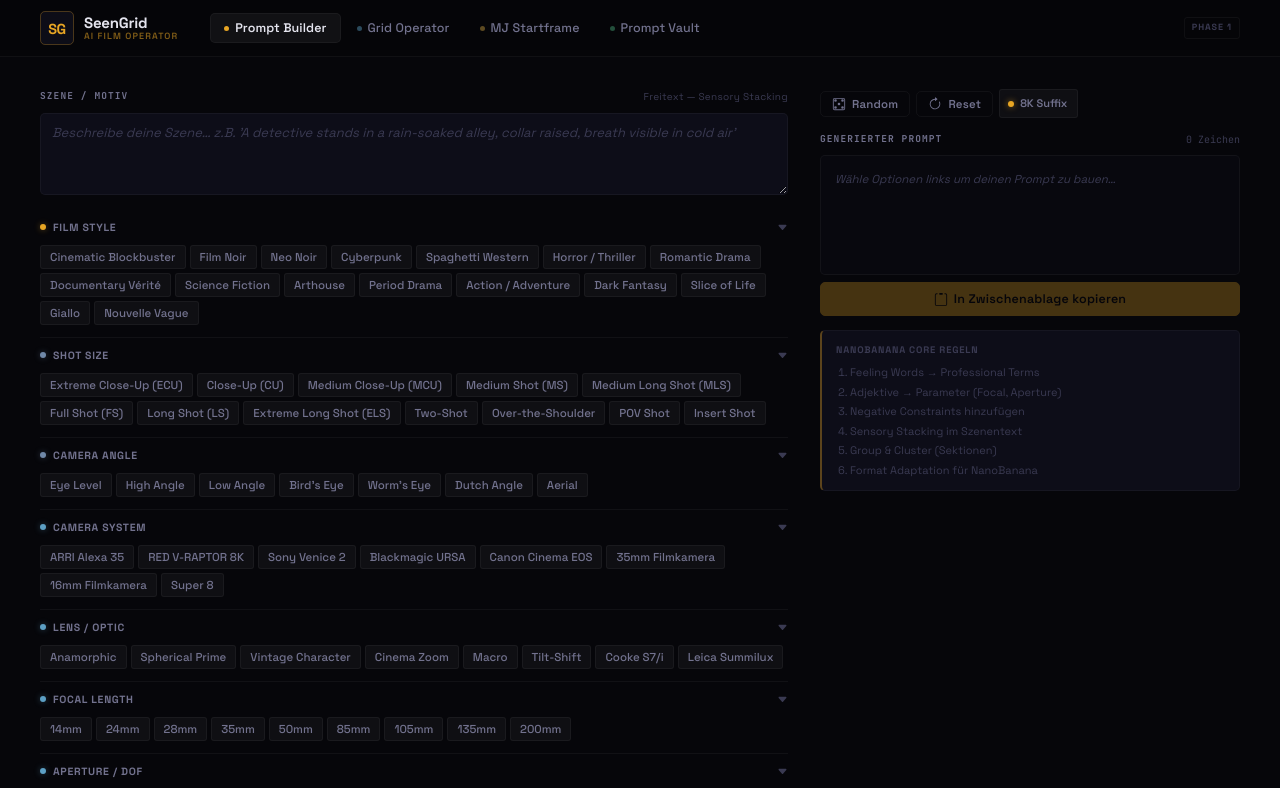
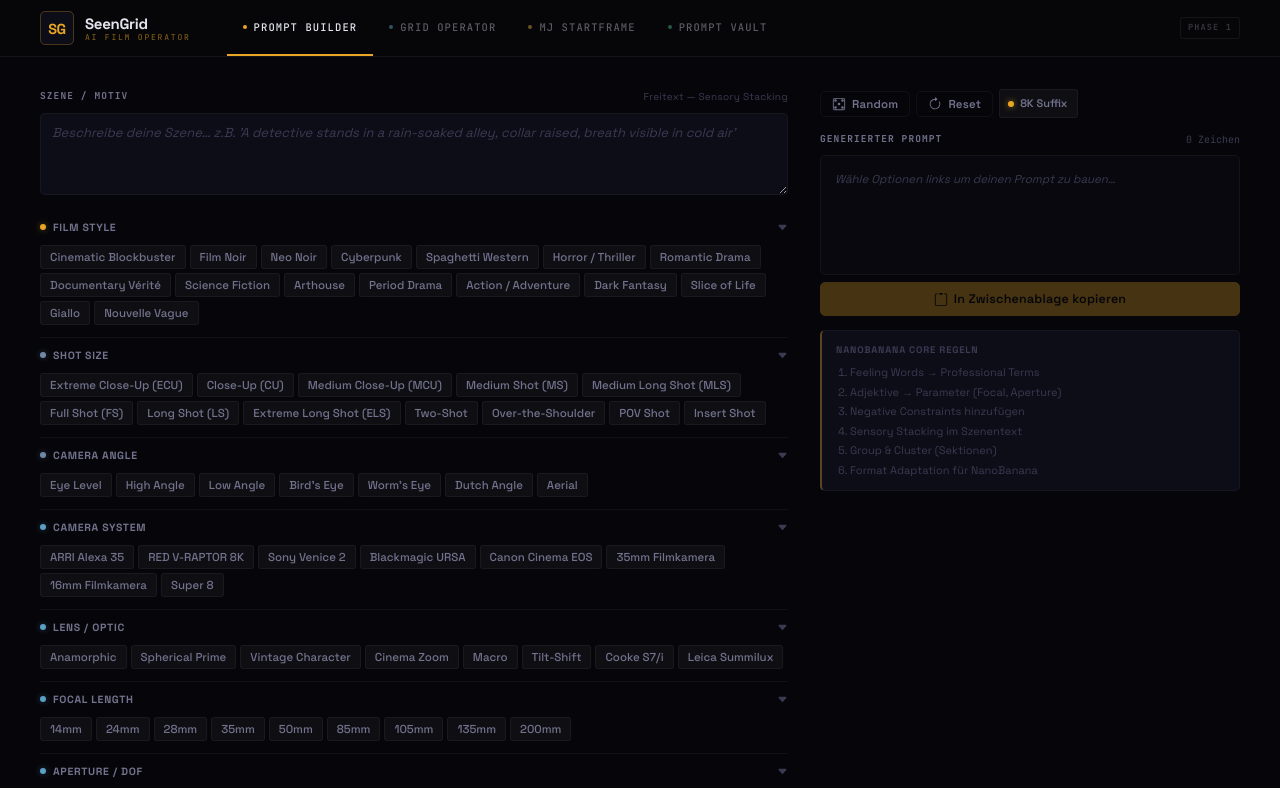
Before and after one commit to n4wmachine/SeenGrid, a React (Vite) app: page / in a window 1280 px wide. Shown: the top 788 px of the page. Built offline with nearby package versions, Linux system fonts and the light colour scheme.

Commit message:
redesign: tabs — JetBrains Mono uppercase, gold underline, no box active state

```diff
--- a/src/components/layout/Header.css
+++ b/src/components/layout/Header.css
@@ -2,10 +2,10 @@
   position: sticky;
   top: 0;
   z-index: 200;
-  background: rgba(6,6,9,0.94);
-  border-bottom: 1px solid var(--b-subtle);
-  backdrop-filter: blur(14px);
-  -webkit-backdrop-filter: blur(14px);
+  background: #060609;
+  border-bottom: 1px solid rgba(255,255,255,0.06);
+  backdrop-filter: blur(20px);
+  -webkit-backdrop-filter: blur(20px);
 }
 
 .sg-header__inner {
@@ -15,14 +15,14 @@
   height: 56px;
   display: flex;
   align-items: center;
-  gap: 32px;
+  gap: 36px;
 }
 
 /* ── Logo ── */
 .sg-logo {
   display: flex;
   align-items: center;
-  gap: 10px;
+  gap: 11px;
   flex-shrink: 0;
   text-decoration: none;
 }
@@ -37,75 +37,76 @@
 .sg-logo__text {
   display: flex;
   flex-direction: column;
-  gap: 1px;
+  gap: 0;
 }
 
 .sg-logo__name {
+  font-family: 'Space Grotesk', system-ui, sans-serif;
   font-size: 15px;
   font-weight: 700;
-  color: var(--t-0);
-  letter-spacing: -0.2px;
-  line-height: 1.1;
+  color: #e4e4ee;
+  letter-spacing: -0.3px;
+  line-height: 1.15;
 }
 
 .sg-logo__sub {
-  font-size: 9px;
-  font-weight: 600;
-  letter-spacing: 1.1px;
+  font-family: 'JetBrains Mono', ui-monospace, monospace;
+  font-size: 8px;
+  font-weight: 400;
+  letter-spacing: 1.8px;
   text-transform: uppercase;
-  color: var(--gold);
-  opacity: 0.55;
+  color: #e8a624;
+  opacity: 0.6;
   line-height: 1;
 }
 
-/* ── Nav ── */
+/* ── Nav — tabs as underline buttons, not boxes ── */
 .sg-nav {
   display: flex;
-  align-items: center;
-  gap: 2px;
+  align-items: stretch;
+  gap: 0;
   flex: 1;
+  height: 56px;
 }
 
 .sg-tab {
   display: flex;
   align-items: center;
-  gap: 6px;
-  padding: 6px 13px;
+  gap: 7px;
+  padding: 0 16px;
   background: none;
-  border: 1px solid transparent;
-  border-radius: var(--r-sm);
-  font-family: var(--font-ui);
-  font-size: 12.5px;
+  border: none;
+  border-bottom: 2px solid transparent;
+  font-family: 'JetBrains Mono', ui-monospace, monospace;
+  font-size: 10.5px;
   font-weight: 500;
-  color: var(--t-1);
+  letter-spacing: 1.1px;
+  text-transform: uppercase;
+  color: rgba(228,228,238,0.38);
   cursor: pointer;
   transition:
-    color var(--dur) var(--ease),
-    background var(--dur) var(--ease),
-    border-color var(--dur) var(--ease);
+    color 120ms ease,
+    border-color 120ms ease;
   white-space: nowrap;
-  letter-spacing: 0.1px;
+  position: relative;
 }
 
 .sg-tab:hover {
-  color: var(--t-0);
-  background: rgba(255,255,255,0.032);
+  color: rgba(228,228,238,0.72);
 }
 
 .sg-tab.active {
-  color: var(--t-0);
-  background: rgba(255,255,255,0.05);
-  border-color: var(--b-subtle);
-  font-weight: 600;
+  color: #e4e4ee;
+  border-bottom-color: #e8a624;
 }
 
 .sg-tab__dot {
-  width: 5px;
-  height: 5px;
+  width: 4px;
+  height: 4px;
   border-radius: 50%;
   flex-shrink: 0;
-  opacity: 0.45;
-  transition: opacity var(--dur);
+  opacity: 0.5;
+  transition: opacity 120ms;
 }
 
 .sg-tab.active .sg-tab__dot {
@@ -115,19 +116,20 @@
 /* ── Badge ── */
 .sg-header__badge {
   flex-shrink: 0;
-  font-size: 9px;
+  font-family: 'JetBrains Mono', ui-monospace, monospace;
+  font-size: 8.5px;
   font-weight: 700;
-  letter-spacing: 0.9px;
+  letter-spacing: 1.2px;
   text-transform: uppercase;
-  color: var(--t-2);
+  color: rgba(228,228,238,0.22);
   padding: 3px 7px;
-  border: 1px solid var(--b-subtle);
-  border-radius: var(--r-xs);
+  border: 1px solid rgba(255,255,255,0.06);
+  border-radius: 3px;
 }
 
 @media (max-width: 900px) {
-  .sg-header__inner { padding: 0 20px; gap: 16px; }
+  .sg-header__inner { padding: 0 20px; gap: 20px; }
   .sg-logo__sub { display: none; }
-  .sg-tab { padding: 6px 10px; font-size: 12px; }
+  .sg-tab { padding: 0 12px; font-size: 10px; letter-spacing: 0.7px; }
   .sg-header__badge { display: none; }
 }
```
